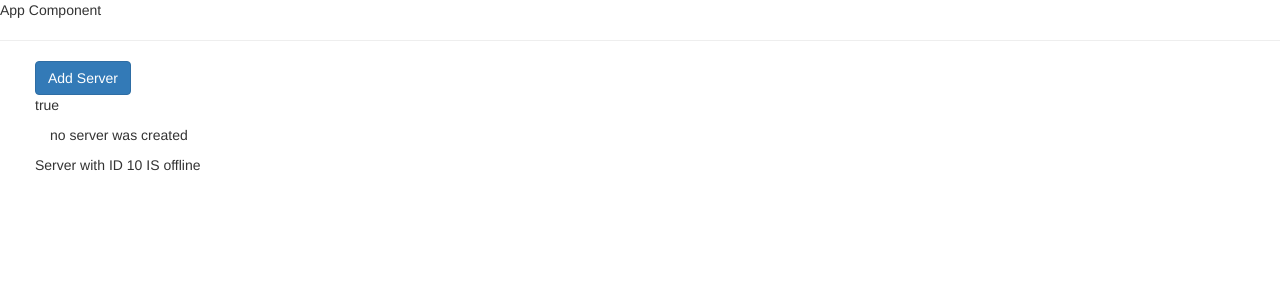
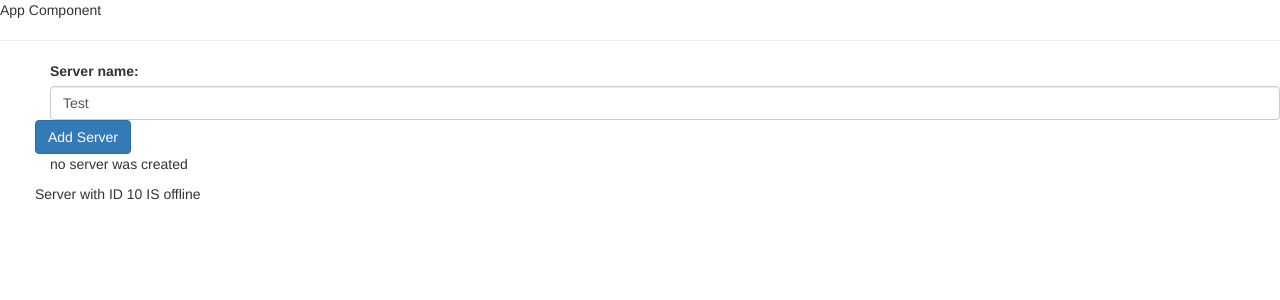
Before and after one commit to GermanBertea-Santex/CursoAngular2, an Angular app: page / in a window 1280 px wide. Shown: the top 300 px of the page. Built offline with nearby package versions, Linux system fonts and the light colour scheme.

Commit message:
seccion2 lecture 31

```diff
--- a/src/app/servers/servers.component.html
+++ b/src/app/servers/servers.component.html
@@ -1,8 +1,10 @@
 <div style="padding-left: 50px;">
+  <label>Server name:</label><input type="text" class="form-control" [(ngModel)]="serverName" >
+
   <div class="row" >
     <button class="btn btn-primary" [disabled]='!allowNewService' (click)="onCreateServer()" >Add Server</button>
-    <p [innerText]="allowNewService"></p>
   </div>
+
   <p>{{serverCreationStatus}}</p>
   <div class="row">
     <app-server></app-server>
--- a/src/app/servers/servers.component.ts
+++ b/src/app/servers/servers.component.ts
@@ -14,12 +14,16 @@ export class ServersComponent implements OnInit {
    }
   allowNewService = false;
   serverCreationStatus= 'no server was created';
-
+  serverName='Test';
   ngOnInit() {
 
   }
   onCreateServer(){
-    this.serverCreationStatus= 'Server was created';
+    this.serverCreationStatus= 'Server was created! The name is:'+ this.serverName;
+  }
+  onUpdateServerName(e: any){
+   console.log(e);
+   this.serverName = e.target.value;
   }
 
 }
```
